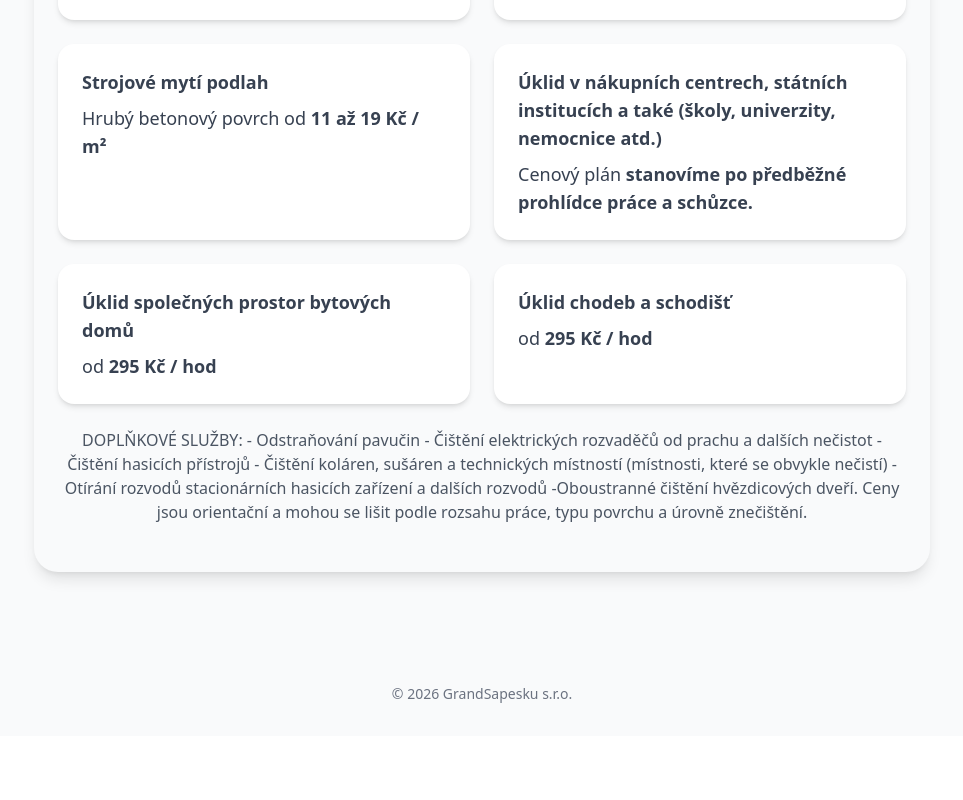
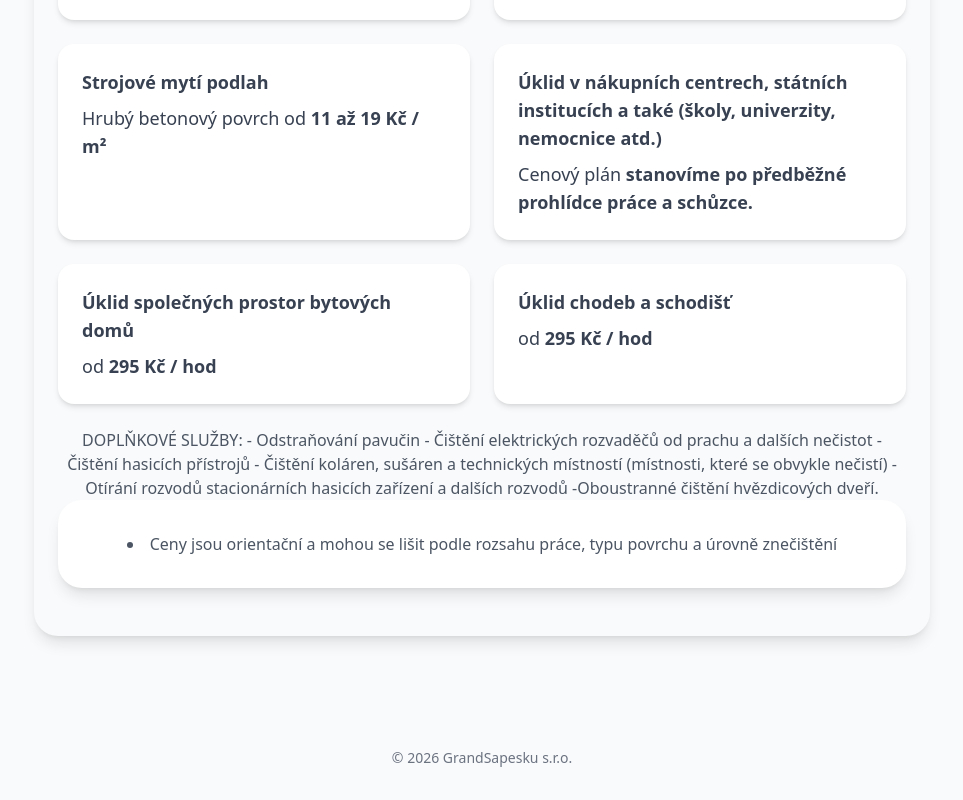
Before and after one commit to Grandsapesku/grandsapesku, a Next.js app: page / in a window 1280 px wide. Shown: the part 4289-5089 px from the top of the page, without its empty margins (158-1121 px from the left). Before the commit the page ends 5025 px from the top, so only its background shows below. Built offline with nearby package versions, Linux system fonts and the light colour scheme.

Commit message:
Update GrandSapeskuWebsite.jsx

```diff
--- a/components/GrandSapeskuWebsite.jsx
+++ b/components/GrandSapeskuWebsite.jsx
@@ -268,8 +268,7 @@ export default function GrandSapeskuWebsite() {
 - Čištění koláren, sušáren a technických místností (místnosti, které se obvykle nečistí)
 - Otírání rozvodů stacionárních hasicích zařízení a dalších rozvodů
 -Oboustranné čištění hvězdicových dveří.
-
-            Ceny jsou orientační a mohou se lišit podle rozsahu práce, typu povrchu a úrovně znečištění.
+            <li className="bg-white p-8 rounded-3xl shadow-lg">Ceny jsou orientační a mohou se lišit podle rozsahu práce, typu povrchu a úrovně znečištění</li>
           </p>
         </section>
       </main>
```
